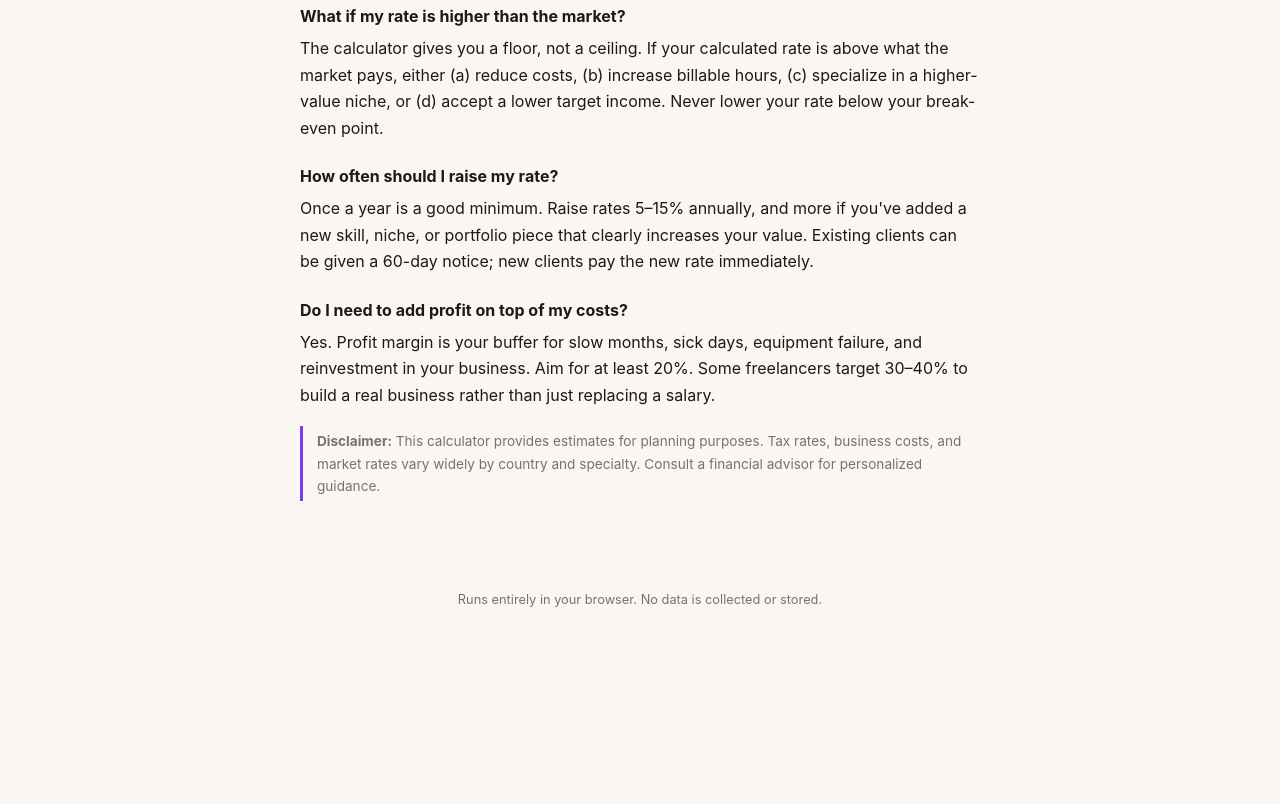
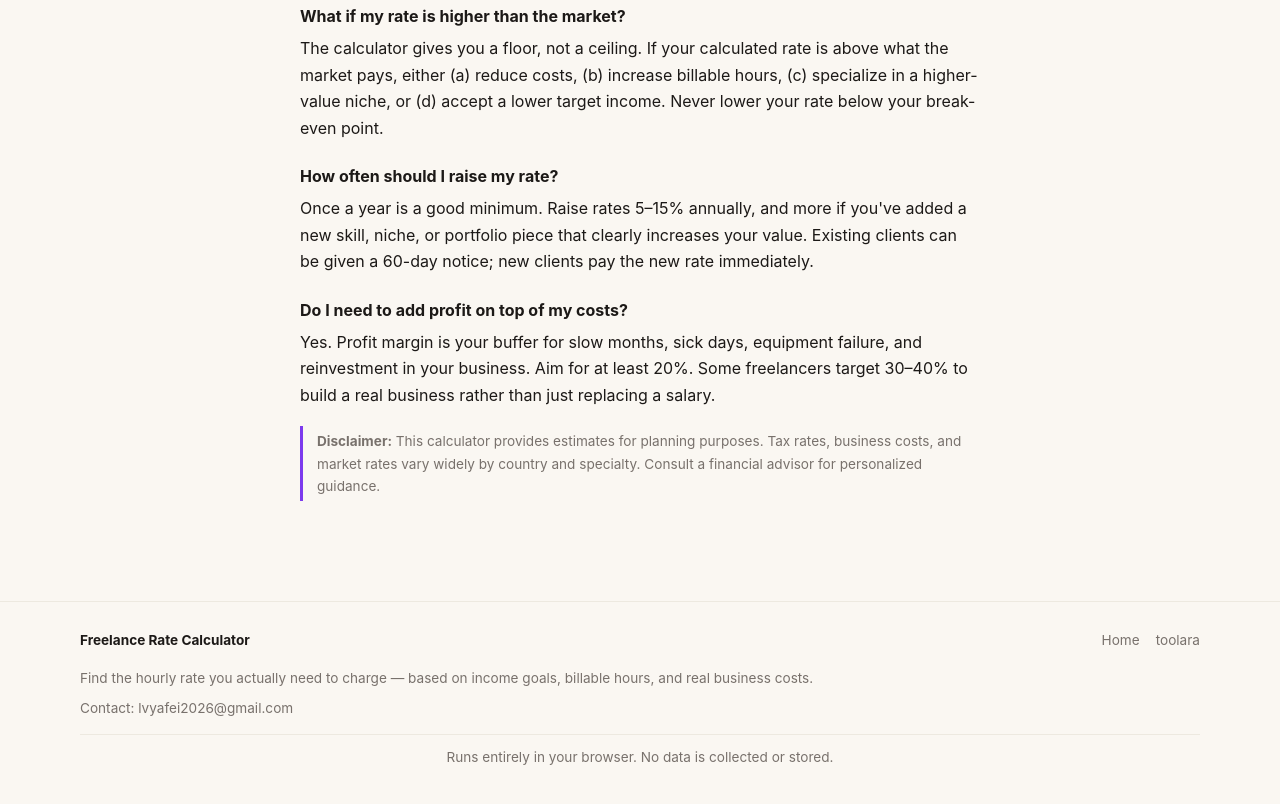
Before and after one commit to lvyafei2026-coder/freelance-rate-calculator, a plain HTML site: page index.html in a window 1280 px wide. Shown: the part 2090-2894 px from the top of the page. Before the commit the page ends 2748 px from the top, so only its background shows below. Drawn offline with Linux system fonts and the light colour scheme.

Commit message:
Add site footer and Music auth navigation

```diff
--- a/css/style.css
+++ b/css/style.css
@@ -150,3 +150,16 @@
   .site-nav { width: 100%; justify-content: space-between; gap: 8px; }
   .site-nav select { min-width: 118px; }
 }
+
+.site-footer { margin-top: 36px; padding: 28px 20px 36px; border-top: 1px solid var(--border, rgba(100,116,139,0.25)); color: var(--muted, #64748b); font-size: 0.85rem; line-height: 1.6; }
+.site-footer-inner { max-width: 1120px; margin: 0 auto; }
+.site-footer-details { text-align: left; }
+.site-footer-top { display: flex; align-items: center; justify-content: space-between; gap: 16px; flex-wrap: wrap; }
+.site-footer-brand { color: var(--text, #0f1c2e); font-weight: 700; text-decoration: none; }
+.site-footer-nav { display: flex; align-items: center; gap: 16px; flex-wrap: wrap; }
+.site-footer a { color: inherit; text-decoration: none; }
+.site-footer a:hover { color: var(--accent, #2563eb); text-decoration: underline; }
+.site-footer-description { max-width: 760px; margin: 16px 0 8px; }
+.site-footer-contact { margin: 8px 0; }
+.site-footer-privacy { margin: 14px 0 0; padding-top: 12px; border-top: 1px solid var(--border, rgba(100,116,139,0.25)); }
+@media (max-width: 560px) { .site-footer-top { align-items: flex-start; flex-direction: column; gap: 10px; } .site-footer-nav { gap: 12px; } }
--- a/index.html
+++ b/index.html
@@ -202,7 +202,17 @@
   </section>
 </main>
 
-<footer class="footer" data-i18n="footer">Runs entirely in your browser. No data is collected or stored.</footer>
+<footer class="footer site-footer">
+<div class="site-footer-inner"><div class="site-footer-details">
+<div class="site-footer-top">
+<span class="site-footer-brand" data-i18n="title">Freelance Rate Calculator</span>
+<nav class="site-footer-nav" aria-label="Quick navigation"><a href="/">Home</a><a href="https://toolara.dev/">toolara</a></nav>
+</div>
+<p class="site-footer-description" data-i18n="subtitle">Find the hourly rate you actually need to charge — based on income goals, billable hours, and real business costs.</p>
+<p class="site-footer-contact"><span>Contact:</span> <a href="mailto:lvyafei2026@gmail.com">lvyafei2026@gmail.com</a></p>
+</div><p class="site-footer-privacy" data-i18n="footer">Runs entirely in your browser. No data is collected or stored.</p>
+</div>
+</footer>
 
 <script src="/js/i18n.js"></script>
 <script src="/js/calculator.js"></script>
```
Also changed, not shown: zh/index.html (+11 -1 lines).
